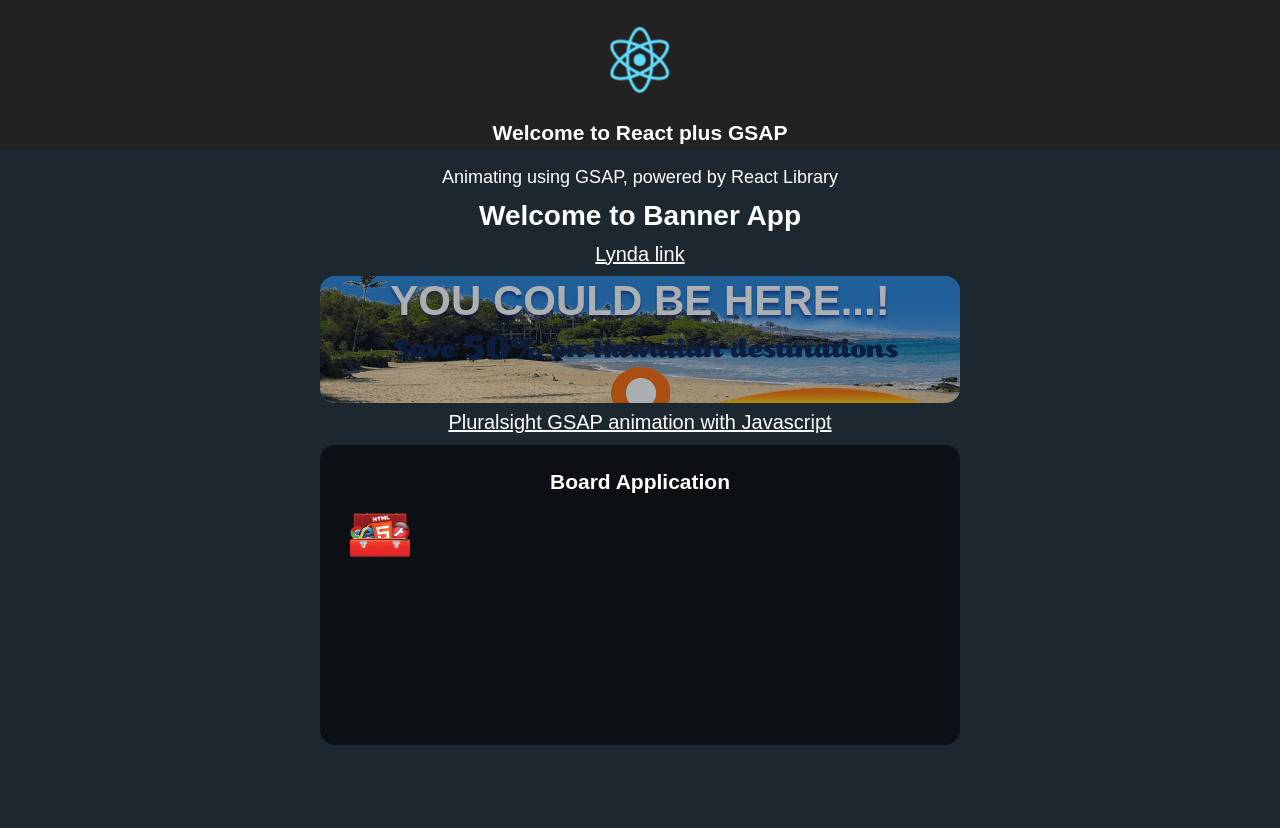
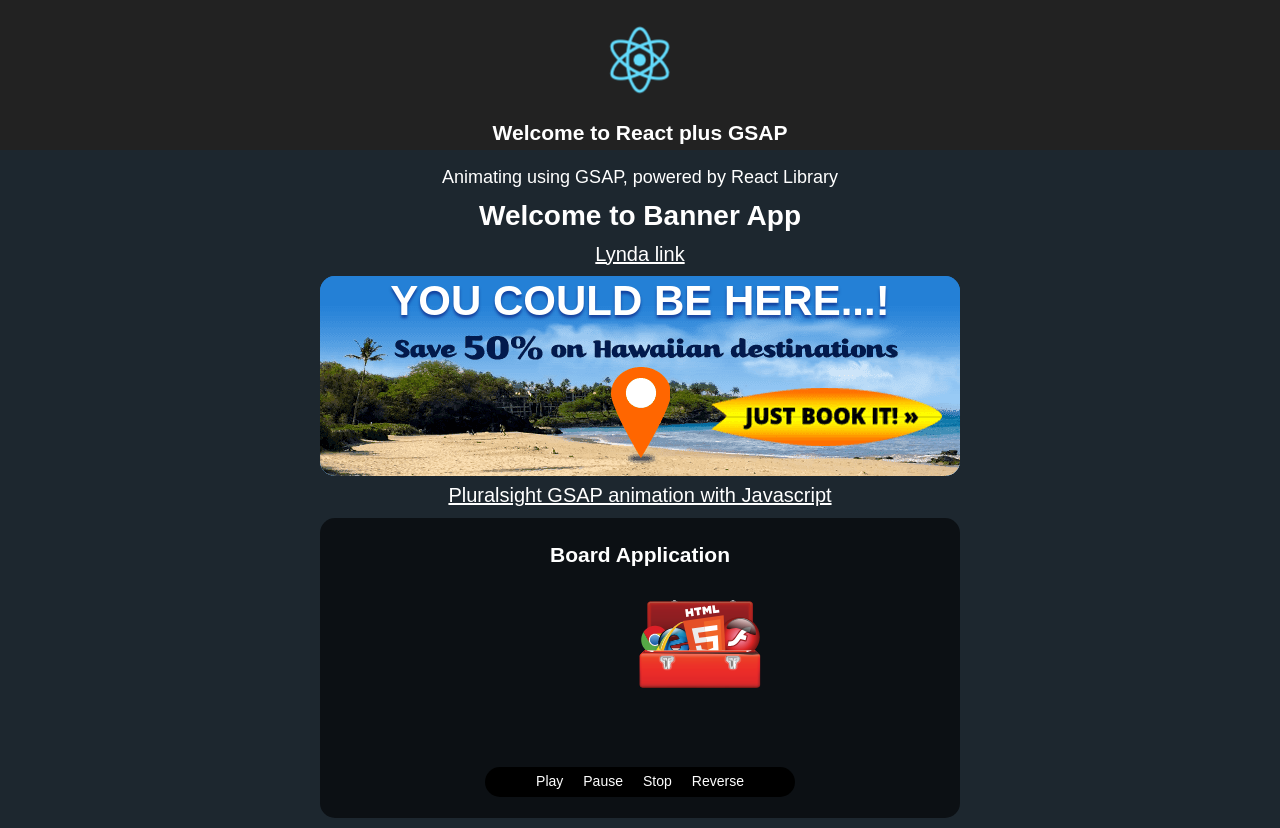
Before and after one commit to RaysitiTeam/react_gsap, a React (Create React App) app: page / in a window 1280 px wide. Before the commit the page ends 800 px from the top, so only its background shows below. Built offline with nearby package versions, Linux system fonts and the light colour scheme.

Commit message:
Adding controls to board animation

```diff
--- a/src/components/banner/BannerApp.js
+++ b/src/components/banner/BannerApp.js
@@ -16,6 +16,7 @@
 
     initAnimation = ()=>{
         let tl1 = new TimelineMax();
+        let delayTime = 1;
 
         //FeelingStressed...YouCouldBeHere!
         //-=1 would mean  x = x-1
@@ -26,7 +27,7 @@
         .from(this.refs.myAd_marker,1.2,{top:-110,ease:Bounce.easeOut},'-=.5')
         .from(this.refs.myAd_shadow,1.2,{opacity:0,ease:Bounce.easeOut}, '-=1.2')
         .from(this.refs.myAd_text3,1.2,{scale:.2,opacity:0,ease:Power2.easeOut},'-=.9')
-        .from(this.refs.myAd_surfBoard,1.3,{top:260,rotation:-180,left:300,ease:Back.easeOut,onComplete:this.completeAnimation},'cta');
+        .from(this.refs.myAd_surfBoard,1.3,{top:260,rotation:-180,left:300,ease:Back.easeOut,onComplete:this.completeAnimation, onCompleteParams:[delayTime]},'cta');
 
         // tl1.seek('cta');//If you want to only animate a specific part of the animation, use this callback function
 
@@ -36,15 +37,17 @@
         .to(this.refs.myAd_clouds,25,{backgroundPositionX:649,ease:Power0.easeOut});
     }//end:initAnimation
 
-    completeAnimation = ()=>{
+    completeAnimation = (delayTime)=>{
         let tl1 = new TimelineMax();
 
         tl1
         .to(this.refs.myAd, .9,{
+            delay:delayTime,
             opacity:0,
             height:0
         })
-    }
+    };//end:completeAnimation
+
     componentDidMount = ()=>{
         this.initAnimation();
     };//end:componentDidMount
--- a/src/components/board/BoardApp.js
+++ b/src/components/board/BoardApp.js
@@ -10,26 +10,52 @@
         this.completeAnimation.bind(this);
     }//end:constructor
     initAnimation = ()=>{
+        let delayTime = 5;
         TweenLite.to(this.refs.bd_toolBox,1,{
             x:320,
             y:60,
             scale:2,
-            onComplete:this.completeAnimation
+            onComplete:this.completeAnimation,
+            onCompleteParams:[delayTime]
         }) //rotation default rotates on the Y-axis
         TweenLite.to(this.refs.bd_title,1,{color:'#fff'})
     }//end:initAnimation
 
-    completeAnimation = ()=>{
-        TweenLite.to(this.refs.bd_toolBox,1,{x:0,y:0,scale:1}) //Scale will work with images set with background ppty in CSS/Radium
+    completeAnimation = (delayTime)=>{
+        TweenLite.to(this.refs.bd_toolBox,1,{x:0,y:0,scale:1,delay:delayTime}) //Scale will work with images set with background ppty in CSS/Radium
     }//end:completeAnimation
+
+    playAnimation = ()=>{
+        console.log('Playing Animation');
+    };//end:playAnimation
+
+    pauseAnimation = ()=>{
+        console.log('Pausing Animation');
+    };//end:pauseAnimation
+
+    stopAnimation = ()=>{
+        console.log('Stopping Animation');
+    };//end:stopAnimation
+
+    reverseAnimation = ()=>{
+        console.log('Reversing Animation');
+    };//end:reverseAnimation
+
     componentDidMount = ()=>{
         this.initAnimation();
-    }//end:componentDidMount
+    };//end:componentDidMount
+
     render(){
         return(
             <div style={styles.root}>
                 <h2 ref='bd_title'>Board Application</h2>
                 <div ref='bd_toolBox' style={styles.bd_toolBox}></div>
+                <div style={styles.bd_controlBox}>
+                    <a onClick={this.playAnimation} key={1} style={styles.bd_controls}>Play</a>
+                    <a onClick={this.pauseAnimation} key={2} style={styles.bd_controls}>Pause</a>
+                    <a onClick={this.stopAnimation} key={3} style={styles.bd_controls}>Stop</a>
+                    <a onClick={this.reverseAnimation} key={4} style={styles.bd_controls}>Reverse</a>
+                </div>
             </div>
         );
     }//end:render
--- a/src/components/board/board-styles.js
+++ b/src/components/board/board-styles.js
@@ -16,5 +16,27 @@
         height:'100px',
         background: `url(${toolbox}) no-repeat 0px 0px`,
         backgroundX:'0px'
+    },
+    'bd_controlBox':{
+        position:'relative',
+        bottom:'-85px',
+        margin:'0 auto',
+        padding:'5px',
+        textAlign:'center',
+        display:'block',
+        width:'50%',
+        height:'30px',
+        borderRadius:'15px',
+        backgroundColor:'black',
+    },
+    'bd_controls':{
+        cursor:'pointer',
+        display:'inline-block',
+        color:'white',
+        margin:'0 10px',
+        ':hover':{
+            color:'#2480d6',
+            textDecoration:'underline'
+        }
     }
-}
+}//end:default
```
Also changed, not shown: 1 other file (tests, documents, lock files or other folders).
